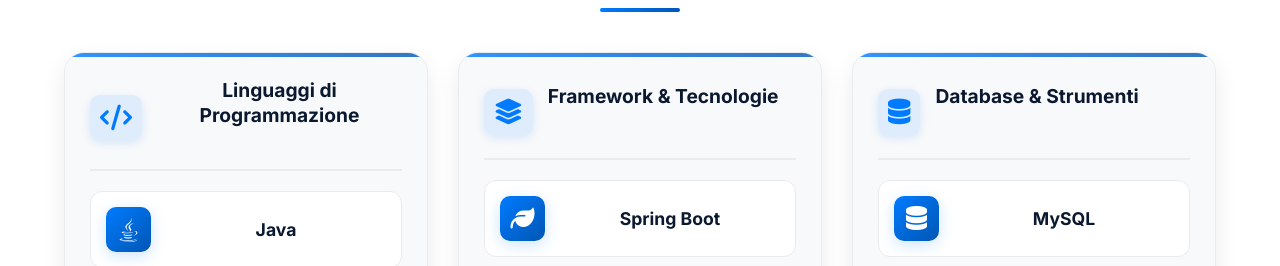
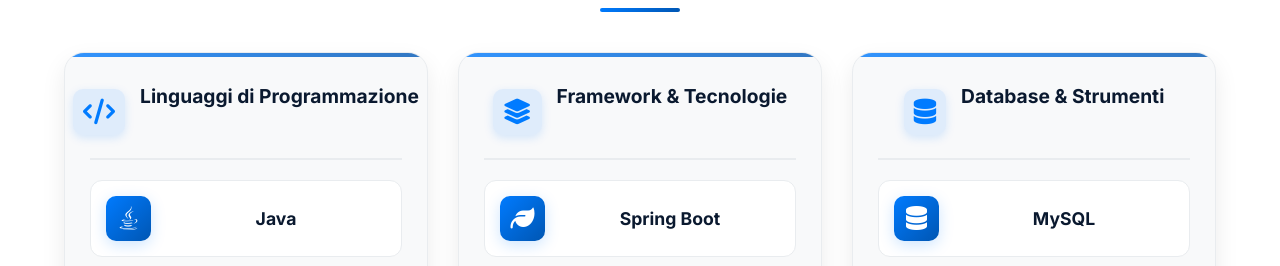
Before and after one commit to Marcolinoino/about, a plain HTML site: page index.html in a window 1280 px wide. Shown: the part 2437-2703 px from the top of the page. Drawn offline with nearby package versions, Linux system fonts and the light colour scheme.

Commit message:
Update index.html
fix

```diff
--- a/index.html
+++ b/index.html
@@ -717,6 +717,7 @@
         .skill-category-header {
             display: flex;
             align-items: center;
+            justify-content: center;
             gap: 15px;
             margin-bottom: 20px;
             padding-bottom: 12px;
@@ -737,6 +738,7 @@
             color: var(--text);
             font-size: 1.2rem;
             font-weight: 700;
+            white-space: nowrap;
         }
 
         .skills-grid {
@@ -748,6 +750,7 @@
         .skill-item {
             display: flex;
             align-items: center;
+            justify-content: center;
             gap: 15px;
             padding: 15px;
             background: var(--bg);
@@ -758,26 +761,10 @@
             overflow: hidden;
         }
 
-        .skill-item::before {
-            content: '';
-            position: absolute;
-            top: 0;
-            left: 0;
-            width: 4px;
-            height: 100%;
-            background: var(--gradient-primary);
-            transform: scaleY(0);
-            transition: transform 0.3s ease;
-        }
-
         .skill-item:hover {
             transform: translateY(-3px);
             box-shadow: 0 12px 30px rgba(0, 123, 255, 0.1);
             border-color: var(--primary);
-        }
-
-        .skill-item:hover::before {
-            transform: scaleY(1);
         }
 
         .skill-icon {
@@ -812,6 +799,7 @@
             color: var(--text);
             font-size: 1.1rem;
             font-weight: 700;
+            text-align: center;
         }
 
         .skill-projects {
@@ -1876,6 +1864,7 @@
             .skill-category-header {
                 flex-direction: column;
                 text-align: center;
+                justify-content: center;
                 gap: 8px;
             }
 
@@ -1886,11 +1875,13 @@
 
             .skill-category-header h3 {
                 font-size: 1.1rem;
+                white-space: nowrap;
             }
 
             .skill-item {
                 flex-direction: column;
                 text-align: center;
+                justify-content: center;
                 gap: 10px;
                 padding: 12px;
             }
@@ -1907,6 +1898,7 @@
 
             .skill-content h4 {
                 font-size: 0.95rem;
+                text-align: center;
             }
         }
 
```
